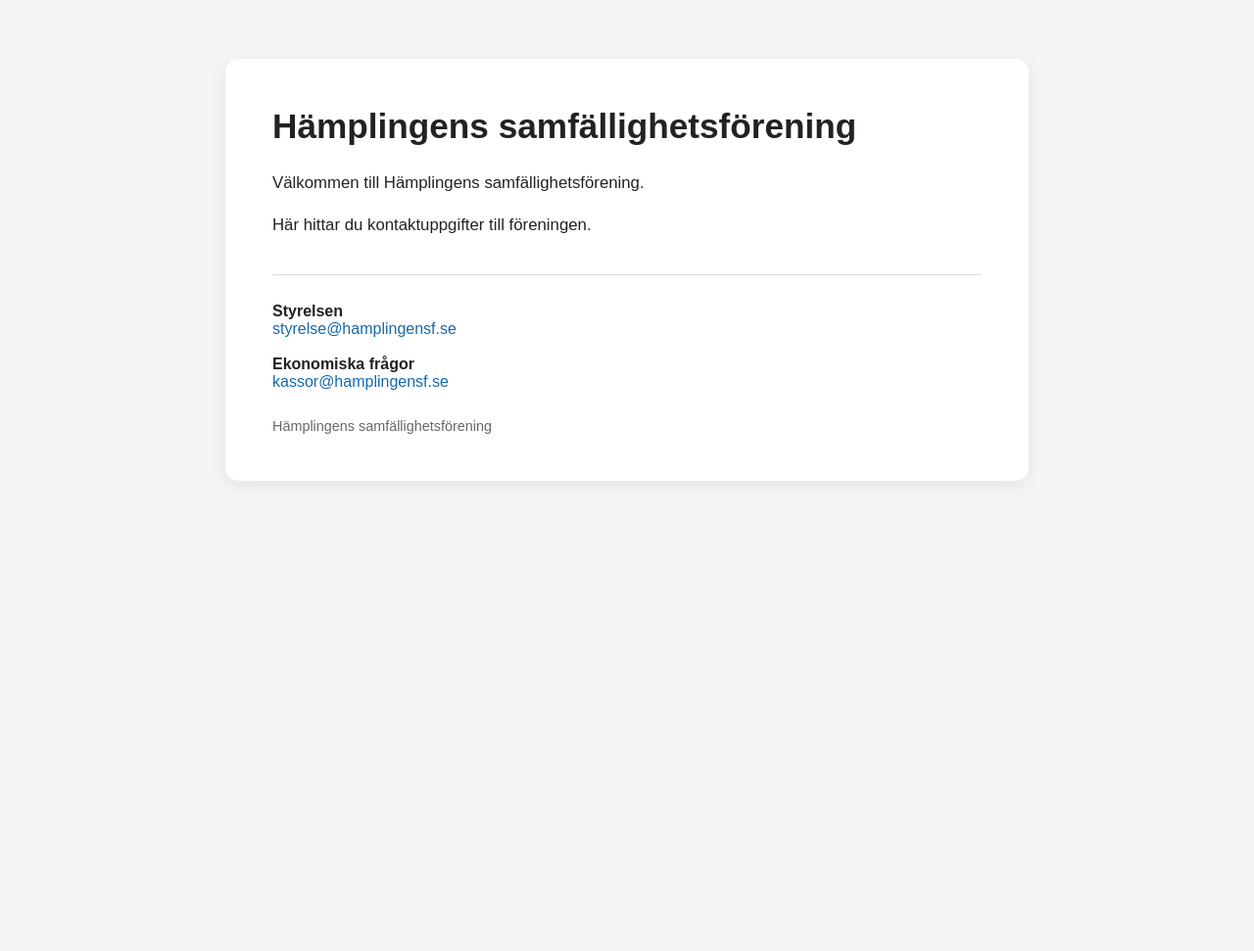
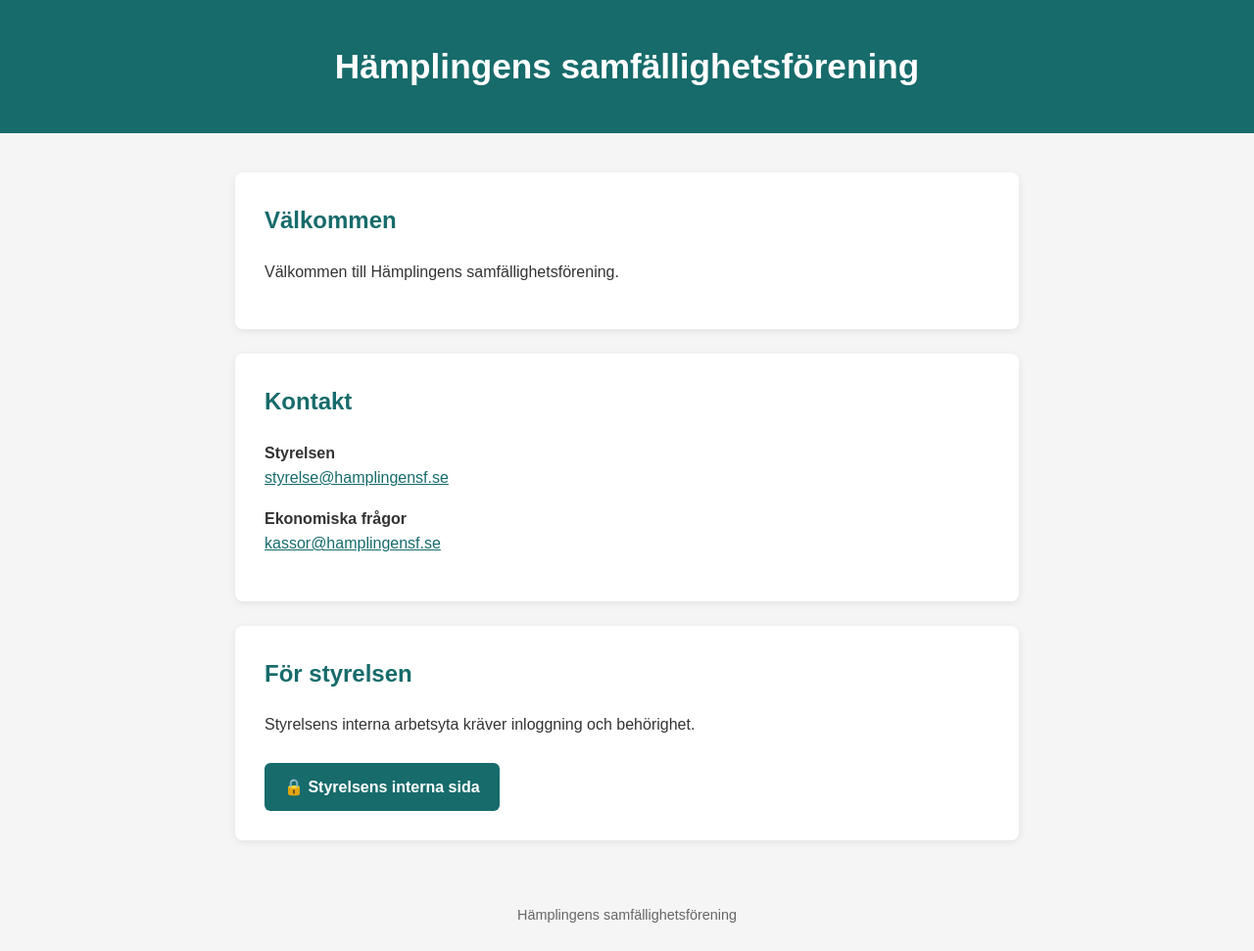
Before and after one commit to hamplingensf/hamplingensf.se, a plain HTML site: page index.html in a window 1280 px wide. Shown: the whole page at 98% size. Before the commit the page ends 800 px from the top, so only its background shows below. Drawn offline with Linux system fonts and the light colour scheme.

Commit message:
Update index.html

```diff
--- a/index.html
+++ b/index.html
@@ -3,124 +3,130 @@
 <head>
   <meta charset="UTF-8">
   <meta name="viewport" content="width=device-width, initial-scale=1.0">
+
   <title>Hämplingens samfällighetsförening</title>
 
   <style>
     body {
+      font-family: Arial, Helvetica, sans-serif;
       margin: 0;
-      font-family: Arial, Helvetica, sans-serif;
-      background: #f5f5f5;
-      color: #222;
+      background-color: #f5f5f5;
+      color: #333;
+      line-height: 1.6;
     }
 
-    .container {
-      max-width: 820px;
-      margin: 0 auto;
-      padding: 60px 24px;
+    header {
+      background-color: #176b6b;
+      color: white;
+      padding: 40px 20px;
+      text-align: center;
+    }
+
+    header h1 {
+      margin: 0;
+      font-size: 2.2rem;
+    }
+
+    main {
+      max-width: 800px;
+      margin: 40px auto;
+      padding: 0 20px;
     }
 
     .card {
-      background: white;
-      padding: 48px;
-      border-radius: 14px;
-      box-shadow: 0 4px 18px rgba(0,0,0,0.08);
+      background-color: white;
+      padding: 30px;
+      margin-bottom: 25px;
+      border-radius: 8px;
+      box-shadow: 0 2px 8px rgba(0,0,0,0.08);
     }
 
-    h1 {
+    h2 {
+      color: #176b6b;
       margin-top: 0;
-      font-size: 2.2rem;
-      line-height: 1.2;
-    }
-
-    p {
-      font-size: 1.05rem;
-      line-height: 1.6;
-    }
-
-    .contact {
-      margin-top: 36px;
-      padding-top: 28px;
-      border-top: 1px solid #ddd;
-    }
-
-    .contact-item {
-      margin-bottom: 18px;
-    }
-
-    .label {
-      font-weight: bold;
     }
 
     a {
-      color: #1769aa;
-      text-decoration: none;
+      color: #176b6b;
     }
 
-    a:hover {
-      text-decoration: underline;
+    .button {
+      display: inline-block;
+      margin-top: 10px;
+      padding: 12px 20px;
+      background-color: #176b6b;
+      color: white;
+      text-decoration: none;
+      border-radius: 6px;
+      font-weight: 600;
+    }
+
+    .button:hover {
+      background-color: #125555;
     }
 
     footer {
-      margin-top: 28px;
+      text-align: center;
+      padding: 25px;
+      color: #666;
       font-size: 0.9rem;
-      color: #666;
-    }
-
-    @media (max-width: 600px) {
-      .container {
-        padding: 24px 14px;
-      }
-
-      .card {
-        padding: 28px 22px;
-      }
-
-      h1 {
-        font-size: 1.7rem;
-      }
     }
   </style>
 </head>
 
 <body>
 
-  <div class="container">
+  <header>
+    <h1>Hämplingens samfällighetsförening</h1>
+  </header>
+
+  <main>
+
     <div class="card">
-
-      <h1>Hämplingens samfällighetsförening</h1>
-
+      <h2>Välkommen</h2>
       <p>
         Välkommen till Hämplingens samfällighetsförening.
       </p>
+    </div>
+
+    <div class="card">
+      <h2>Kontakt</h2>
 
       <p>
-        Här hittar du kontaktuppgifter till föreningen.
-      </p>
-
-      <div class="contact">
-
-        <div class="contact-item">
-          <div class="label">Styrelsen</div>
+        <strong>Styrelsen</strong><br>
         <a href="mailto:styrelse@hamplingensf.se">
           styrelse@hamplingensf.se
         </a>
-        </div>
+      </p>
 
-        <div class="contact-item">
-          <div class="label">Ekonomiska frågor</div>
+      <p>
+        <strong>Ekonomiska frågor</strong><br>
         <a href="mailto:kassor@hamplingensf.se">
           kassor@hamplingensf.se
         </a>
+      </p>
     </div>
 
+    <div class="card">
+      <h2>För styrelsen</h2>
+
+      <p>
+        Styrelsens interna arbetsyta kräver inloggning och behörighet.
+      </p>
+
+      <a class="button"
+         href="https://hamplingen.sharepoint.com/sites/Hmplingenssamfllighetsfrening"
+         target="_blank"
+         rel="noopener">
+        🔒 Styrelsens interna sida
+      </a>
     </div>
+
+  </main>
 
   <footer>
     Hämplingens samfällighetsförening
   </footer>
 
-    </div>
-  </div>
-
 </body>
 </html>
```
Lines whose indentation alone changed are shown as unchanged.
